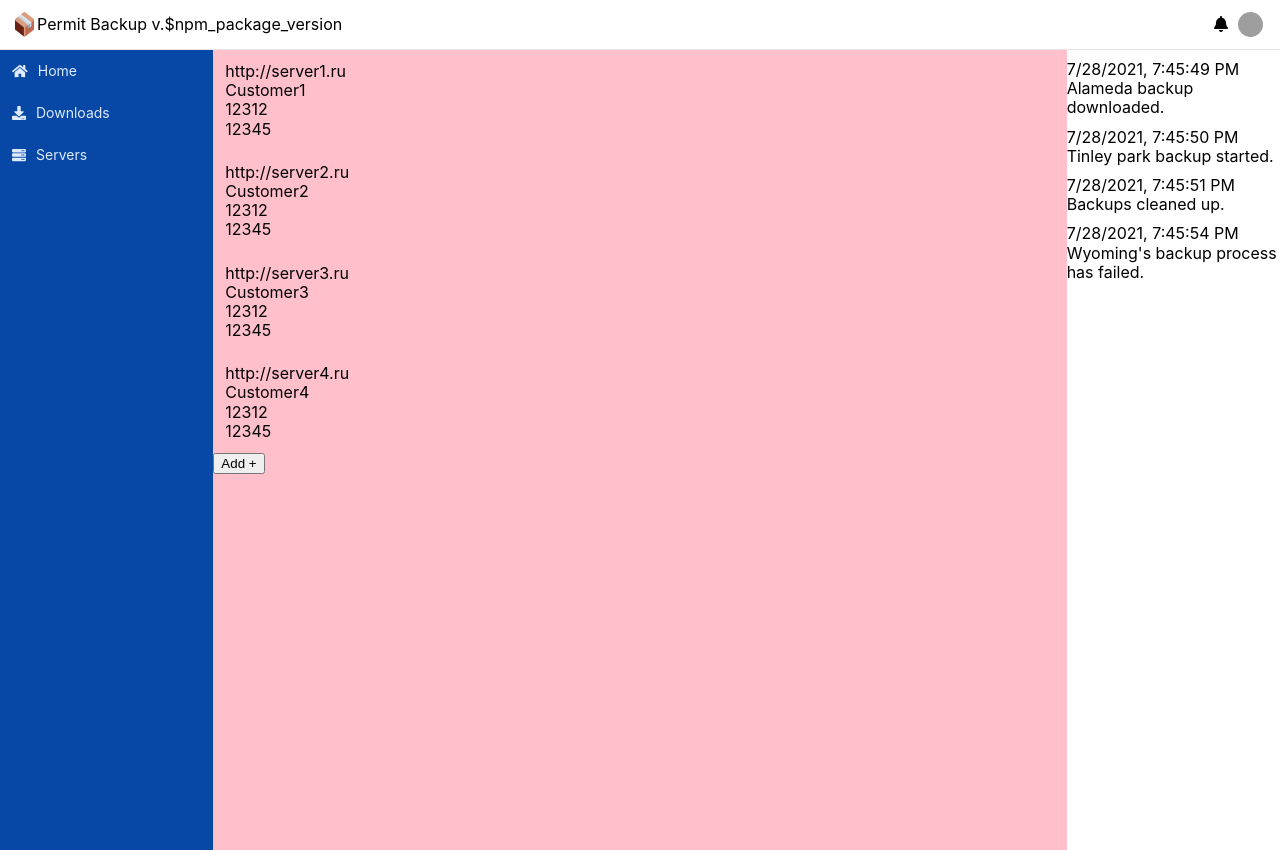
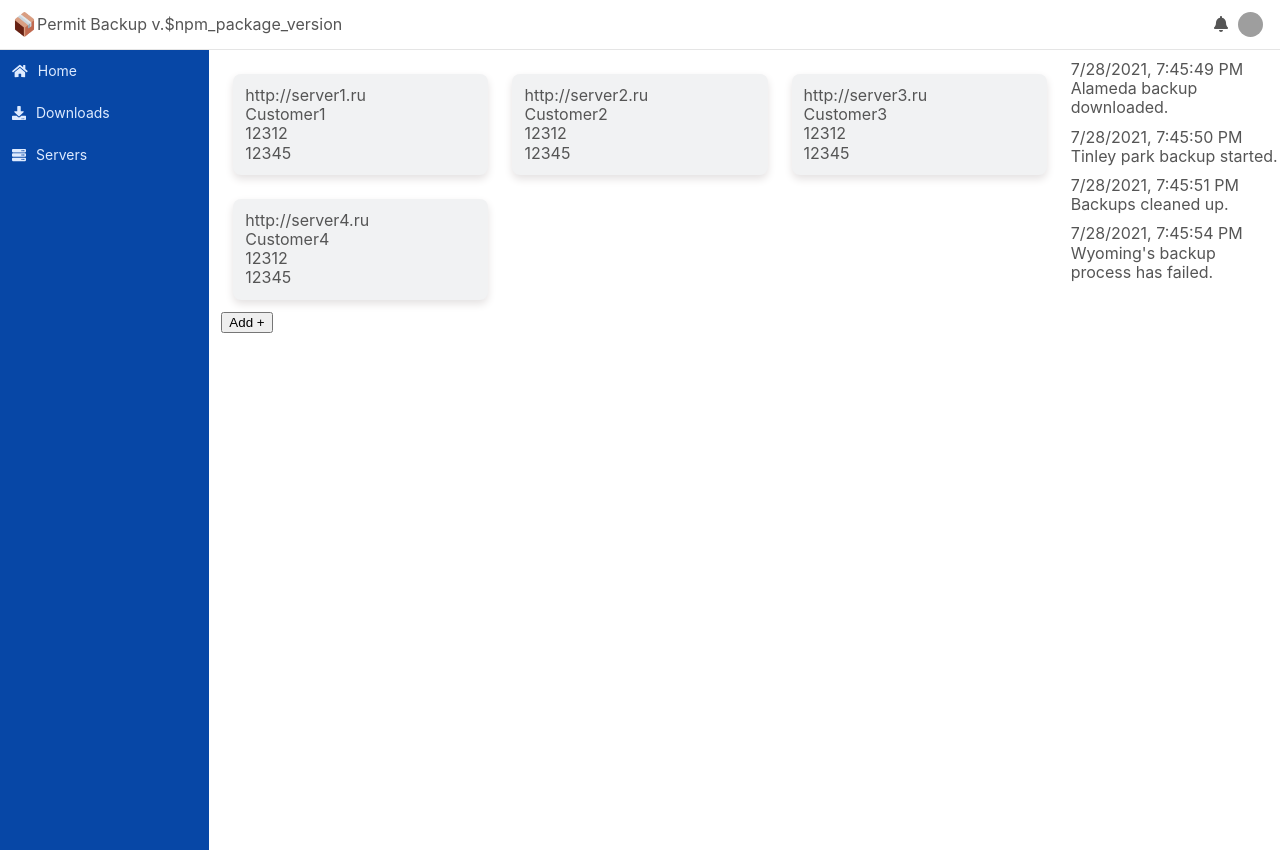
Before and after one commit to meow-soft/PermitBackup, a React (Create React App) app: page /servers in a window 1280 px wide. Built offline with nearby package versions, Linux system fonts and the light colour scheme; grey boxes are pictures that could not be loaded.

Commit message:
server card styles

```diff
--- a/src/components/Page/Page.module.scss
+++ b/src/components/Page/Page.module.scss
@@ -1,4 +1,4 @@
 .page {
   flex: 4;
-  background-color: pink;
+  padding: 0.75rem;
 }
--- a/src/components/Servers/Server.js
+++ /dev/null
@@ -1,15 +0,0 @@
-import React from 'react';
-import styles from './Server.module.scss';
-
-const Server = ({ host, name, login, password }) => {
-  return (
-    <div className={styles.server}>
-      <div>{host}</div>
-      <div>{name}</div>
-      <div>{login}</div>
-      <div>{password}</div>
-    </div>
-  );
-};
-
-export default Server;
--- a/src/components/Servers/Server.module.scss
+++ /dev/null
@@ -1,3 +0,0 @@
-.server {
-  padding: 0.75rem;
-}
--- /dev/null
+++ b/src/components/Servers/ServerCard.js
@@ -0,0 +1,17 @@
+import React from 'react';
+import styles from './ServerCard.module.scss';
+
+const Server = ({ host, name, login, password }) => {
+  return (
+    <div className={styles.serverCard}>
+      <div className={styles.serverCard__content}>
+        <div>{host}</div>
+        <div>{name}</div>
+        <div>{login}</div>
+        <div>{password}</div>
+      </div>
+    </div>
+  );
+};
+
+export default Server;
--- /dev/null
+++ b/src/components/Servers/ServerCard.module.scss
@@ -0,0 +1,9 @@
+.serverCard {
+  &__content {
+    background: var(--background-card);
+    border-radius: 8px;
+    box-shadow: 0 4px 8px #e4e1e1;
+    margin: 0.75rem 0.75rem;
+    padding: 0.75rem;
+  }
+}
--- a/src/components/Servers/Servers.js
+++ b/src/components/Servers/Servers.js
@@ -1,6 +1,6 @@
 import React, { useEffect, useState } from 'react';
 import AddServer from './AddServer';
-import Server from './Server';
+import ServerCard from './ServerCard';
 import styles from './Servers.module.scss';
 
 const data = [
@@ -50,7 +50,7 @@ const Servers = () => {
     <div className={styles.servers}>
       <div className={styles.servers__list}>
         {servers.map((server) => (
-          <Server key={server.guid} {...server} />
+          <ServerCard key={server.guid} {...server} />
         ))}
       </div>
       <AddServer onAdd={handleAdd} />
--- a/src/components/Servers/Servers.module.scss
+++ b/src/components/Servers/Servers.module.scss
@@ -1,4 +1,6 @@
 .servers {
   &__list {
+    display: grid;
+    grid-template-columns: 1fr 1fr 1fr;
   }
 }
--- a/src/index.scss
+++ b/src/index.scss
@@ -1,9 +1,17 @@
 @import-normalize;
+
+:root {
+  --background: #fff;
+  --background-card: #f1f2f3;
+  --text-color: #555;
+}
 
 body {
   margin: 0;
   line-height: 1.2;
   font-size: 16px;
+  background: var(--background);
+  color: var(--text-color);
   box-sizing: border-box;
   font-family: -apple-system, BlinkMacSystemFont, 'Segoe UI', 'Roboto', 'Oxygen',
     'Ubuntu', 'Cantarell', 'Fira Sans', 'Droid Sans', 'Helvetica Neue',
```
